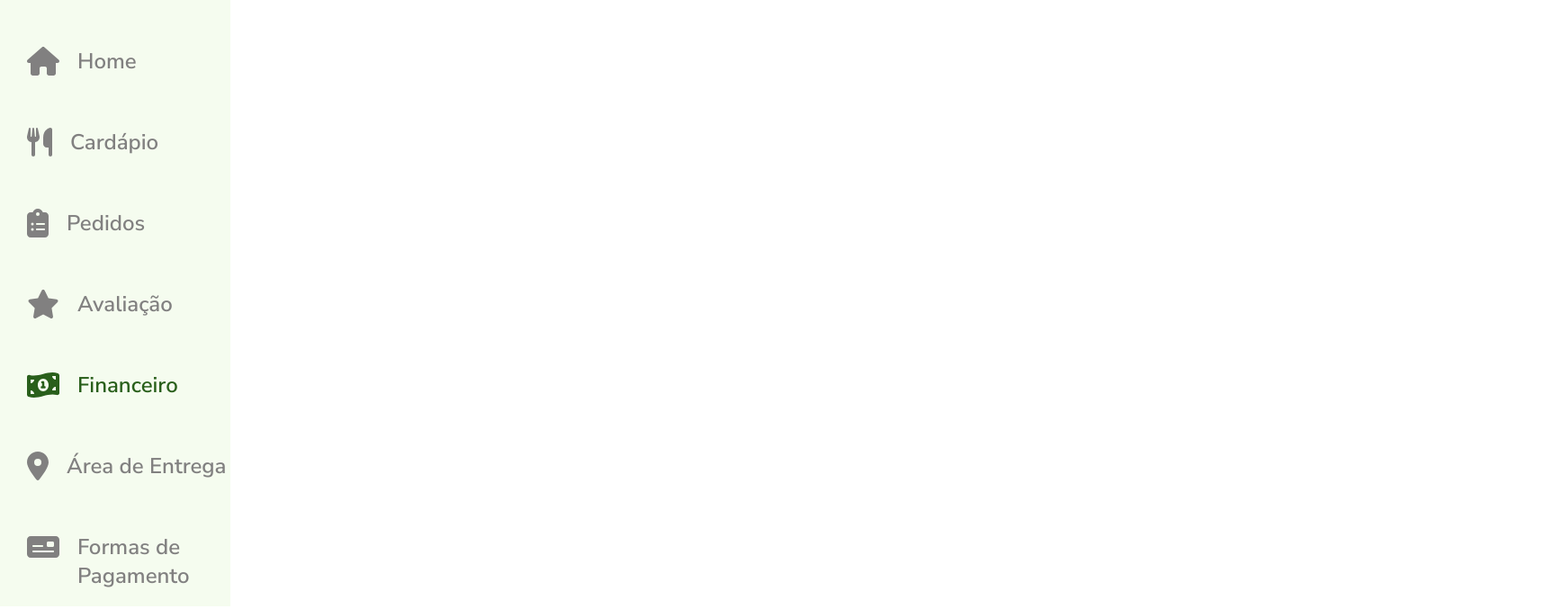
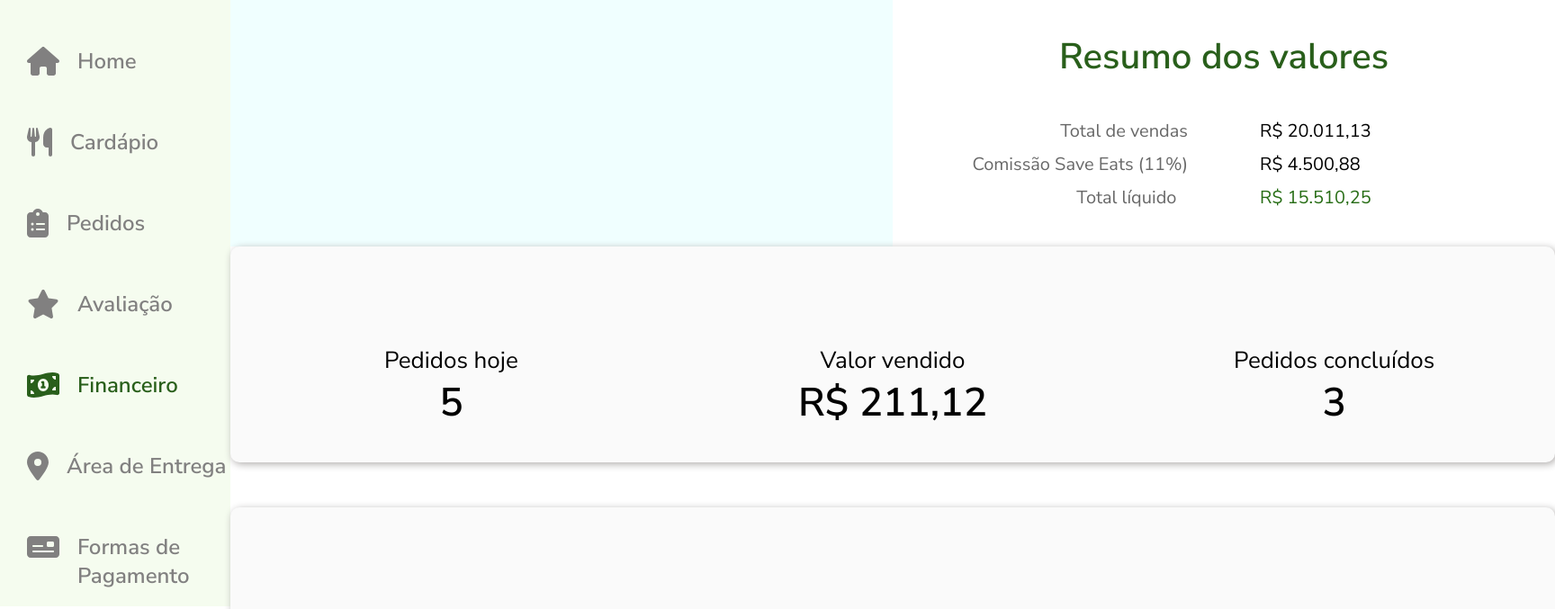
Before and after one commit to Xul14/SaveEats-Web, a React (Vite) app: page /menu/financeiro in a window 1280 px wide. Shown: the part 126-803 px from the top of the page at 90% size, 1728 px wide, since content can reach past the window. Built offline with nearby package versions, Linux system fonts and the light colour scheme.

Commit message:
Arrumando algumas coisas

```diff
--- a/src/components/CalendarFuncionamento/CalendarFuncionamento.css
+++ b/src/components/CalendarFuncionamento/CalendarFuncionamento.css
@@ -11,6 +11,7 @@
 
 .title-mounth{
     display: flex;
+    align-items: center;
     justify-content: center;
-    align-items: center;
+    text-transform: capitalize;
 }
--- a/src/pages/Menu/FinanceiroPage/FinanceiroPage.css
+++ b/src/pages/Menu/FinanceiroPage/FinanceiroPage.css
@@ -15,5 +15,60 @@
     width: 100%;
     height: 100vh;
     display: grid;
-    grid-template-rows: 15% 30% 1fr;
+    grid-template-rows: 15% 35% 1fr;
 }
+
+.container-resumo-valores {
+    width: 100%;
+    height: 100%;
+    display: grid;
+    grid-template-columns: 1fr 1fr;
+}
+
+.grafico-financeiro {
+    background-color: azure;
+}
+
+.resumo-valores-financeiro {
+    display: flex;
+    align-items: center;
+    flex-direction: column;
+    justify-content: center;
+}
+
+.text-resumo-valores {
+    font-size: 2.5rem;
+    font-weight: 600;
+    color: #295F1B;
+    padding-bottom: 2rem;
+}
+
+.linhas-custos {
+    gap: 5rem;
+    display: grid;
+    padding-top: 10px;
+    font-size: 1.25rem;
+    grid-template-columns: 1fr 1fr;
+}
+
+.text-linha-custo {
+    color: #686868;
+}
+
+.valor-custo {
+    font-weight: 400;
+}
+
+.total-mensal {
+    color: #276D15;
+}
+
+.cards-financeiros {
+    gap: 50px;
+    width: 100%;
+    height: 100%;
+    display: flex;
+    align-items: center;
+    flex-direction: column;
+    justify-content: center;
+}
--- a/src/pages/Menu/FinanceiroPage/FinanceiroPage.jsx
+++ b/src/pages/Menu/FinanceiroPage/FinanceiroPage.jsx
@@ -4,6 +4,7 @@ import React from "react";
 //Import css e components
 import "./FinanceiroPage.css"
 import { MenuNavigation } from "../../../components/MenuNavigation/MenuNavigation";
+import { CardsDesempenho } from "../../../components/CardsDesempenho/CardsDesempenho";
 import { HeaderPages } from "../../../components/HeaderPages/Header";
 
 export function FinanceiroPage() {
@@ -17,6 +18,39 @@ export function FinanceiroPage() {
 
                 <div className="container-rigth-financeiro">
                     <HeaderPages title="Financeiro" text="Tenha as informações financeiras da loja "></HeaderPages>
+
+                    <div className="container-resumo-valores">
+
+                        <div className="grafico-financeiro"></div>
+
+                        <div className="resumo-valores-financeiro">
+
+                            <span className="text-resumo-valores">Resumo dos valores</span>
+
+                            <div className="linhas-custos">
+                                <span className="text-linha-custo">Total de vendas</span>
+                                <span className="valor-custo">R$ 20.011,13</span>
+                            </div>
+
+                            <div className="linhas-custos">
+                                <span className="text-linha-custo">Comissão Save Eats (11%)</span>
+                                <span className="valor-custo">R$ 4.500,88</span>
+                            </div>
+
+                            <div className="linhas-custos">
+                                <span className="text-linha-custo">Total líquido</span>
+                                <span className="valor-custo total-mensal">R$ 15.510,25</span>
+                            </div>
+
+                        </div>
+
+                    </div>
+
+                    <div className="cards-financeiros">
+                        <CardsDesempenho titleCard="Acompanhamento de desempenho" firstColumn="Pedidos hoje" firstData="5" secondColumn="Valor vendido" secondData="R$ 211,12" thirdColumn="Pedidos concluídos" thirdData="3"></CardsDesempenho>
+                        <CardsDesempenho titleCard="Acompanhamento de desempenho total" firstColumn="Pedidos no mês" firstData="5" secondColumn="Valor vendido (Bruto)" secondData="R$ 211,12" thirdColumn="Valor líquido" thirdData="3"></CardsDesempenho>
+                    </div>
+
                 </div>
             </div>
         </div>
--- a/src/pages/Menu/PerfilPage/PerfilPage.jsx
+++ b/src/pages/Menu/PerfilPage/PerfilPage.jsx
@@ -94,10 +94,10 @@ export function PerfilPage() {
             razao_social: dadosPerfil[0].razao_social,
             email: emailRestaurante,
             senha: senhaRestaurante,
-            // foto: imagemPerfil,
-            foto: dadosPerfil[0].foto,
+            foto: imagemPerfil,
+            // foto: dadosPerfil[0].foto,
             cnpj: dadosPerfil[0].cnpj,
-            categoria_restaurante: dadosPerfil[0].categoria_restaurante,
+            categoria_restaurante: categoriaSelecionada,
             numero_telefone: dadosPerfil[0].numero_telefone,
             id_endereco_restaurante: idEnderecoRestaurante,
             rua: dadosPerfil[0].rua,
```
